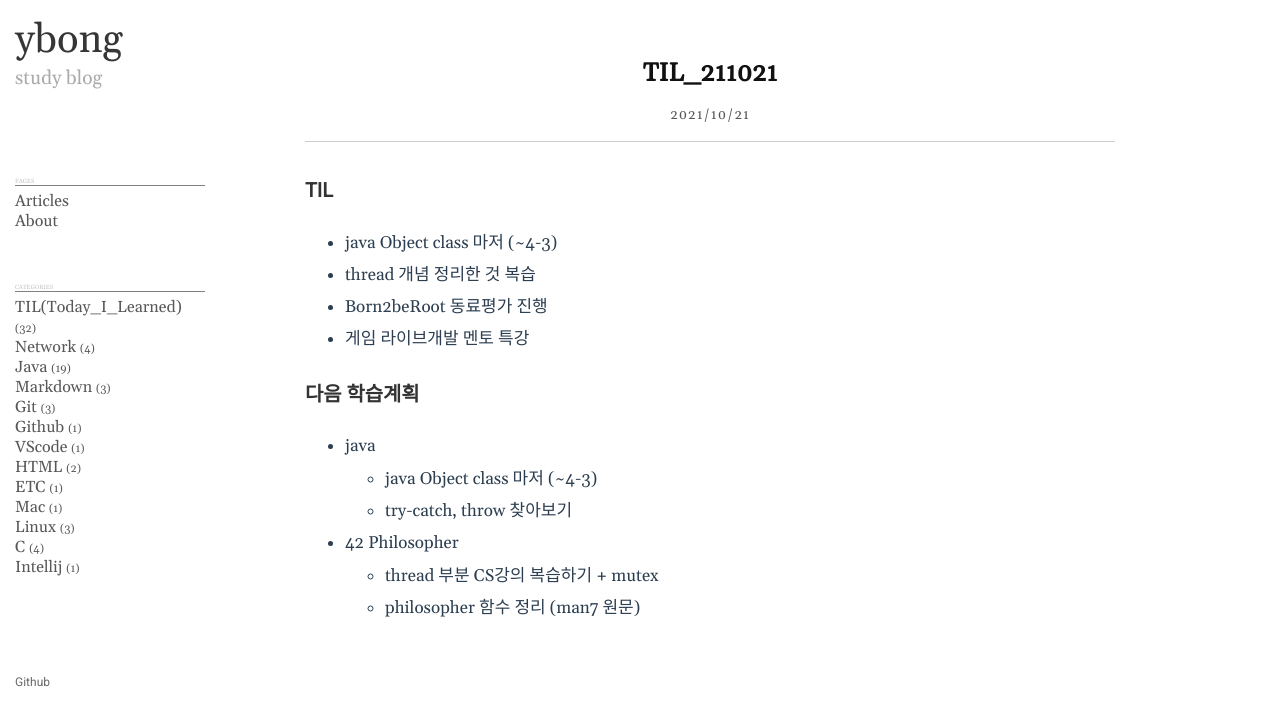
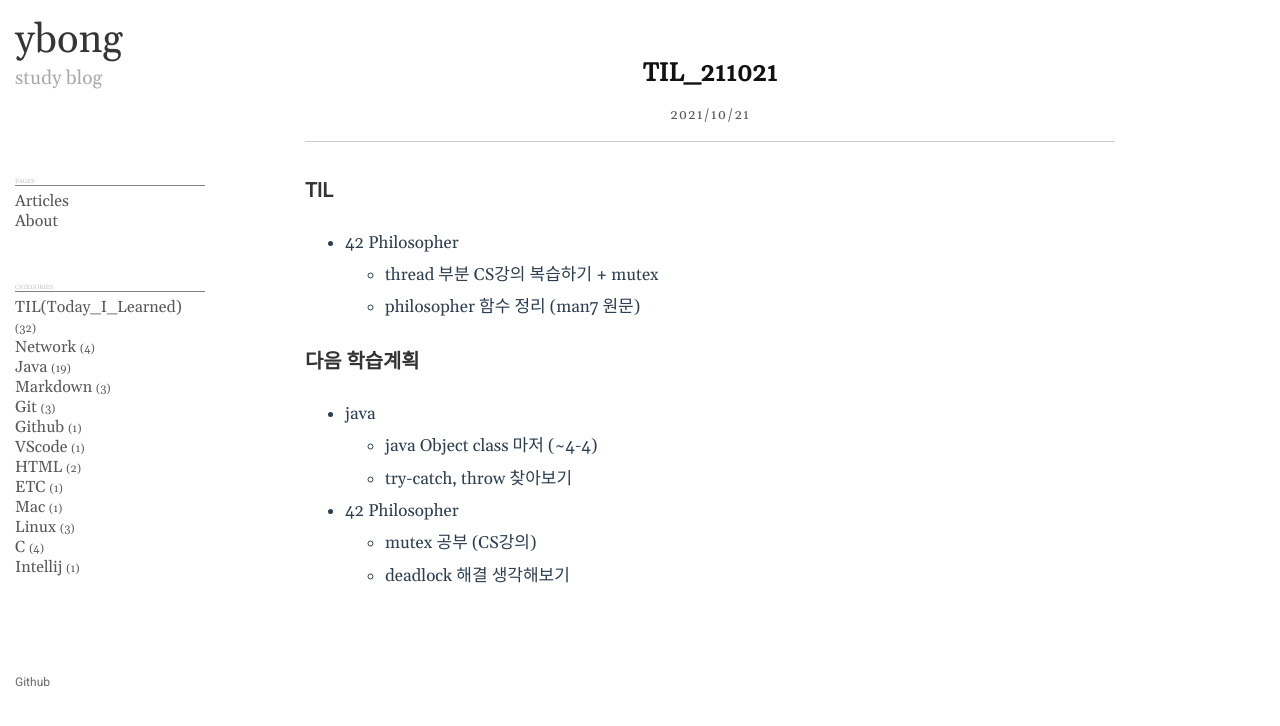
Before and after one commit to yeawonbong/yeawonbong.github.io, a Jekyll site: the page built from _posts/2021-10-21-TIL.md, in a window 1280 px wide. Shown: the top 726 px of the page. Built offline with Jekyll 4.4.1, drawn with Linux system fonts in a browser that asks for light colours.

Commit message:
1021_TIL

```diff
--- a/_posts/2021-10-21-TIL.md
+++ b/_posts/2021-10-21-TIL.md
@@ -5,17 +5,15 @@ date: 2021-10-21 21:13:00 +0900
 category: TIL(Today_I_Learned)
 ---
 
-
 ### TIL
-- java Object class 마저 (~4-3)
-- thread 개념 정리한 것 복습
-- Born2beRoot 동료평가 진행
-- 게임 라이브개발 멘토 특강
+- 42 Philosopher
+	- thread 부분 CS강의 복습하기 + mutex
+	- philosopher 함수 정리 (man7 원문)
 
 ### 다음 학습계획
 - java
-	- java Object class 마저 (~4-3)
+	- java Object class 마저 (~4-4)
 	- try-catch, throw 찾아보기
 - 42 Philosopher
-	- thread 부분 CS강의 복습하기 + mutex
-	- philosopher 함수 정리 (man7 원문)
+	- mutex 공부 (CS강의)
+	- deadlock 해결 생각해보기
```
